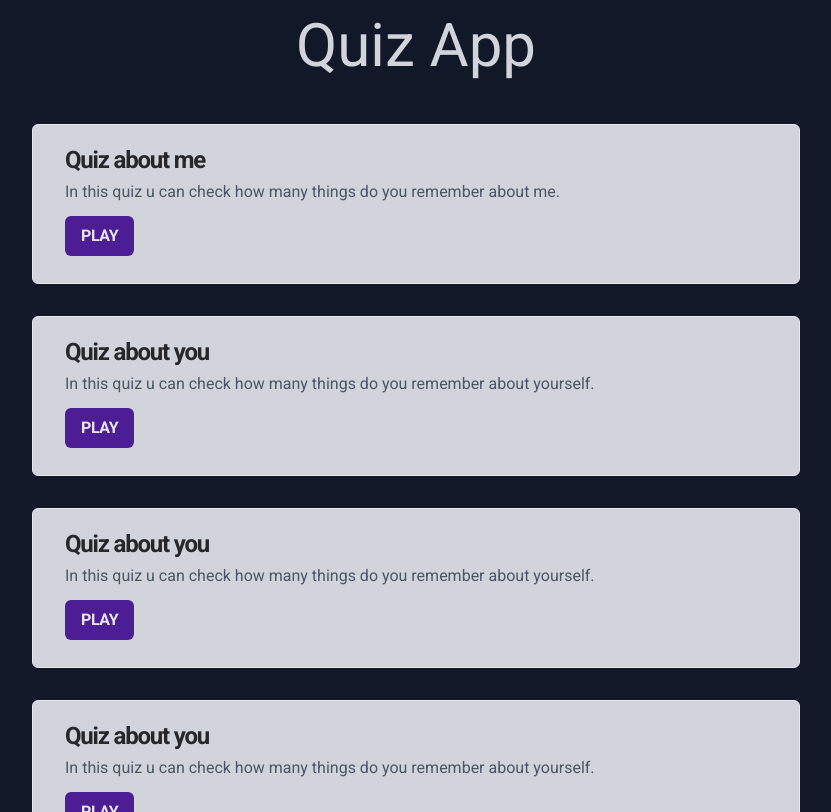
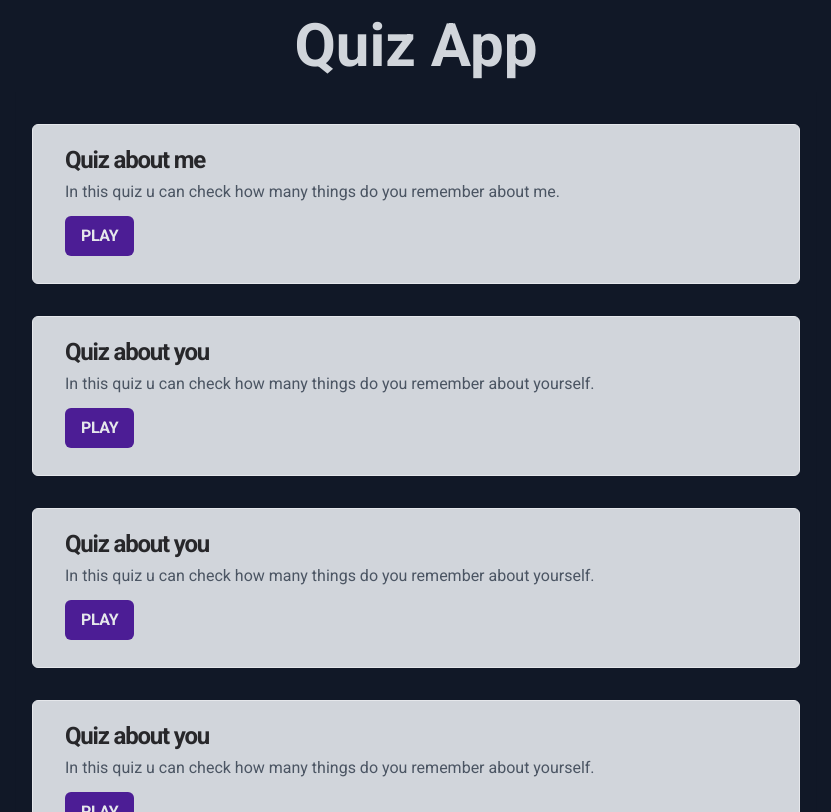
Before and after one commit to tojamrcel/quizapp-react-project, a React (Vite) app: page /quizzes in a window 1280 px wide. Shown: the whole page, without its empty margins (224-1055 px from the left). Built offline with nearby package versions, Linux system fonts and the light colour scheme.

Commit message:
style: add smooth scroll to quizzes list, change h1 in header to bold

```diff
--- a/src/features/quizzes/QuizzesList.jsx
+++ b/src/features/quizzes/QuizzesList.jsx
@@ -52,7 +52,7 @@ const data = [
 
 function QuizzesList() {
     return (
-        <ul className="no-scrollbar flex max-h-[90dvh] flex-col gap-8 overflow-auto px-4 py-8 shadow-sm">
+        <ul className="no-scrollbar flex max-h-[90dvh] flex-col gap-8 overflow-auto scroll-smooth px-4 py-8 shadow-sm">
             {data.map((quiz) => (
                 <li
                     className="hover:scale flex min-h-[10rem] max-w-full cursor-default flex-col items-start justify-center gap-1 rounded-md border bg-gray-300 p-8 transition-all duration-500 hover:translate-y-[-4px]"
--- a/src/ui/Header.jsx
+++ b/src/ui/Header.jsx
@@ -1,7 +1,9 @@
 function Header() {
     return (
         <header className="w-full py-4">
-            <h1 className="text-center text-6xl text-gray-300">Quiz App</h1>
+            <h1 className="text-center text-6xl font-bold text-gray-300">
+                Quiz App
+            </h1>
         </header>
     )
 }
```
